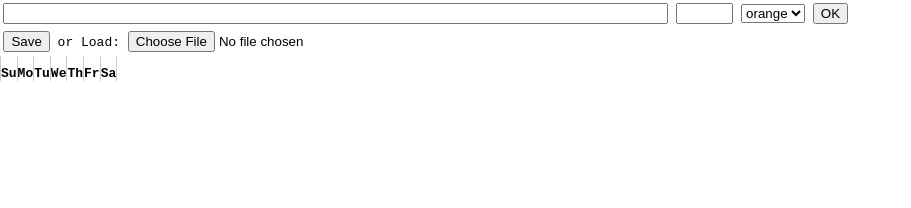
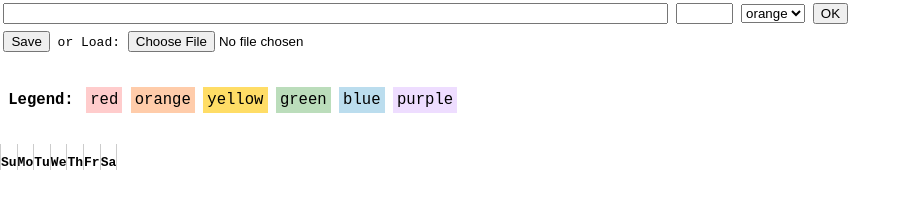
Before and after one commit to JoshuaGrams/schedule-me, a plain HTML site: page index.html in a window 1280 px wide. Shown: the whole page, without its empty margins (0-911 px from the left). Drawn offline with Linux system fonts and the light colour scheme.

Commit message:
Display color names as a legend above the table.

```diff
--- a/index.html
+++ b/index.html
@@ -19,6 +19,9 @@
 		<input type="submit" value="Save"> or
 		Load: <input type="file" id="load" accept=".json">
 	</form></div>
+	<div id="legend">
+		<div><strong>Legend:</strong></div>
+	</div>
 	<table id="schedule">
 		<tr><th>Su</th><th>Mo</th><th>Tu</th><th>We</th><th>Th</th><th>Fr</th><th>Sa</th></tr>
 	</table>
--- a/schedule-me.js
+++ b/schedule-me.js
@@ -416,6 +416,7 @@ const form = document.getElementById('fields')
 const nameField = document.getElementById('name')
 const hourField = document.getElementById('hours')
 const colorField = document.getElementById('color')
+const legend = document.getElementById('legend')
 
 form.addEventListener('submit', function(evt) {
 	event.preventDefault()
@@ -435,6 +436,7 @@ function selectColor(color) {
 
 for(name in colors) {
 	N(colorField, N('option', name, {value: colors[name]}))
+	N(legend, N('div', name, {style: {'background-color': colors[name]}}, ' '))
 }
 selectColor(randomElement(Object.keys(colors)))
 
--- a/style.css
+++ b/style.css
@@ -21,3 +21,10 @@ form { padding: 0.5ex; }
 #schedule span.selected { border-color: #000; }
 #schedule span.start { border-left: thin dashed #000; }
 #schedule span.end { border-right: thin dashed #000; }
+
+#legend {
+	font-size: larger;
+	display: flex;
+	flex-wrap: wrap;
+}
+#legend div { padding: 0.5ex; margin: 2em 0.5ex; }
```
